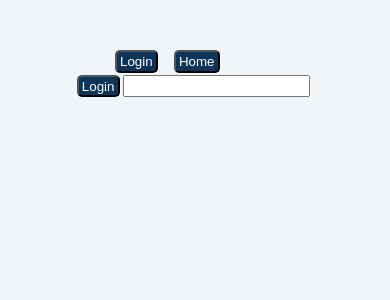
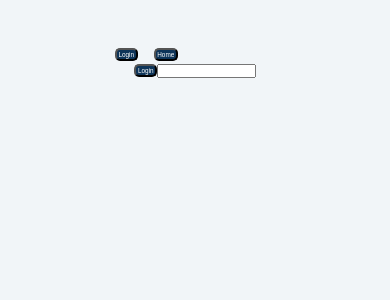
Before and after one commit to utkuzun/nested-comments, a React (Create React App) app: page / in a window 390 px wide. Shown: the top 300 px of the page. Built offline with nearby package versions, Linux system fonts and the light colour scheme.

Commit message:
localstorage added

```diff
--- a/src/App.js
+++ b/src/App.js
@@ -1,4 +1,4 @@
-import React from 'react'
+import React, { useEffect } from 'react'
 
 import './App.css'
 import Login from './components/Login'
@@ -7,7 +7,21 @@ import Home from './components/Home'
 import { useGlobalContext } from './context'
 
 function App() {
-  const { page, setPage, user } = useGlobalContext()
+  const { page, setPage, user, setUser, setComments } = useGlobalContext()
+
+  useEffect(() => {
+    const isUser = window.localStorage.getItem('user')
+    if (isUser) {
+      setUser(isUser)
+    }
+  }, [])
+
+  useEffect(() => {
+    const isComments = JSON.parse(window.localStorage.getItem('comments'))
+    if (isComments) {
+      setComments(isComments)
+    }
+  }, [])
 
   return (
     <>
--- a/src/components/Login.js
+++ b/src/components/Login.js
@@ -8,6 +8,7 @@ const Login = () => {
 
   const onSubmit = () => {
     setUser(username)
+    window.localStorage.setItem('user', username)
     setPage('home')
   }
 
--- a/src/context.js
+++ b/src/context.js
@@ -50,7 +50,7 @@ let initComments = {
 const AppProvider = ({ children }) => {
   const [comments, setComments] = useState(initComments)
   const [user, setUser] = useState('')
-  const [page, setPage] = useState('login')
+  const [page, setPage] = useState('home')
 
   const commentMapper = (comment) => {
     return {
@@ -86,6 +86,7 @@ const AppProvider = ({ children }) => {
       }
 
       setComments(newComments)
+      window.localStorage.setItem('comments', JSON.stringify(newComments))
       return
     }
 
@@ -102,6 +103,7 @@ const AppProvider = ({ children }) => {
     }
 
     setComments(newComments)
+    window.localStorage.setItem('comments', JSON.stringify(newComments))
   }
 
   const upvoteComment = ({ id }) => {
--- a/src/index.css
+++ b/src/index.css
@@ -104,3 +104,37 @@ input {
 .show-reply {
   cursor: pointer;
 }
+
+@media screen and (max-width: 650px) {
+  body {
+    font-size: 0.7rem;
+  }
+
+  button {
+    font-size: 0.7rem;
+    padding: 0.05rem 0.1rem;
+  }
+
+  input {
+    font-size: 0.7rem;
+
+    margin: 5px 0;
+  }
+}
+
+@media screen and (max-width: 500px) {
+  body {
+    font-size: 0.4rem;
+  }
+
+  button {
+    font-size: 0.4rem;
+    padding: 0.05rem 0.1rem;
+  }
+
+  input {
+    font-size: 0.4rem;
+
+    margin: 3px 0;
+  }
+}
```
